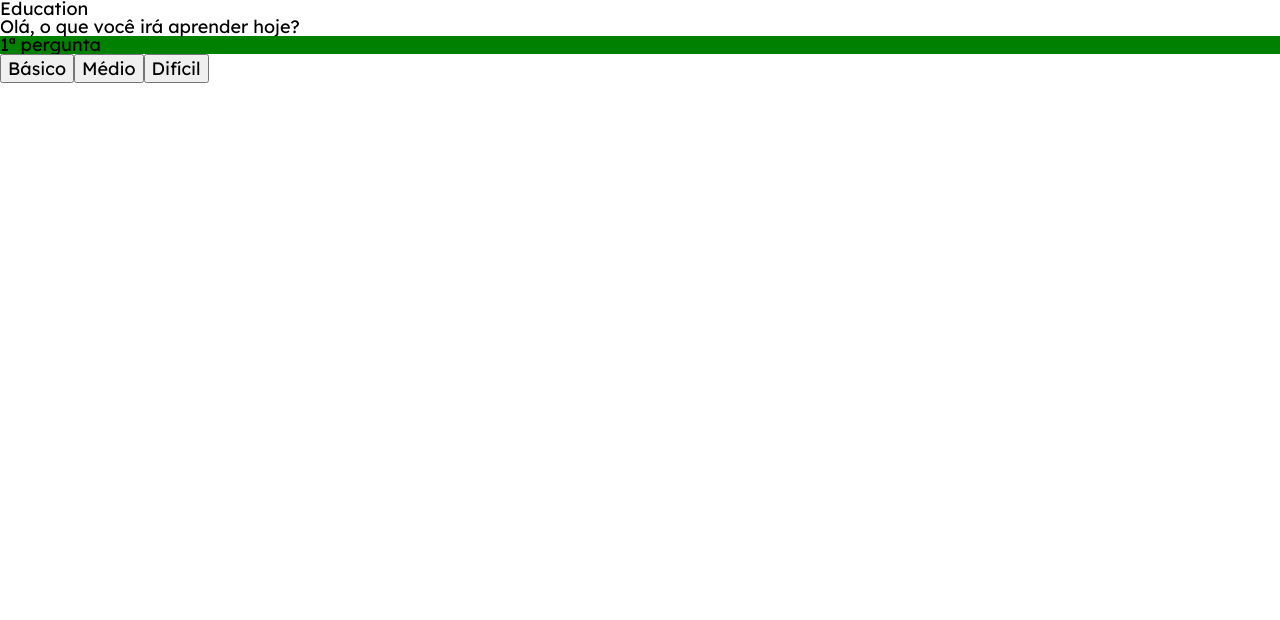
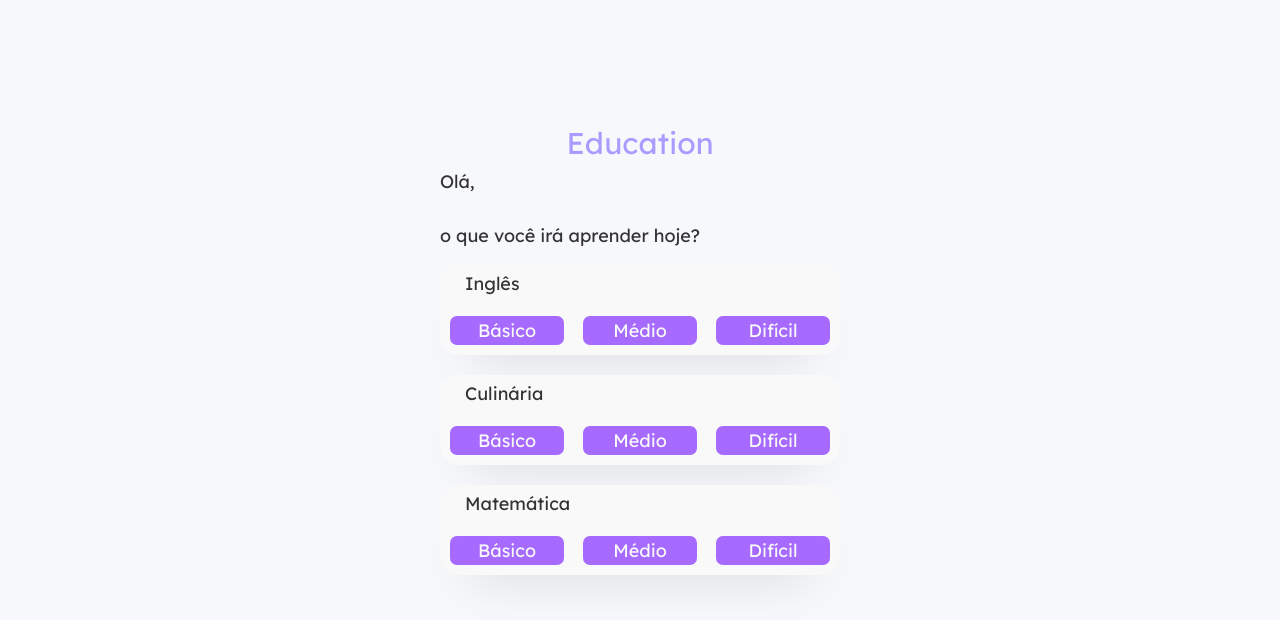
Before and after one commit to heusyfelype/driven-hackaton2-front, a React (Create React App) app: page / in a window 1280 px wide. Shown: the top 620 px of the page. Built offline with nearby package versions, Linux system fonts and the light colour scheme.

Commit message:
feature: first screen

```diff
--- a/src/components/FirstScreen.jsx
+++ b/src/components/FirstScreen.jsx
@@ -1,37 +1,110 @@
 import styled from 'styled-components';
 import {useState, useEffect} from "react";
-import {Link} from "react-router-dom";
+import {Link, useNavigate} from "react-router-dom";
+import axios from "axios";
 
 
 export default function FirstScreen() {
 
-    const [perguntas, setPerguntas] = useState([{id: 1, pergunta: "1ª pergunta"}]);
+    const navigate = useNavigate();
+    const perguntas = [
+        {id: 1, pergunta: "Inglês"},
+        {id: 2, pergunta: "Culinária"},
+        {id: 3, pergunta: "Matemática"}
+    ];
     useEffect(()=>{
         console.log("teste");
     },[]);
 
-    function responder() {
-
+    function responder(tema, dificuldade) {
+        navigate("/question", {state: {tema, dificuldade}});
     }
 
     return (
-        <$PrimeiraTela>
+        <PrimeiraTela>
             <h1>Education</h1>
-            <p>Olá, o que você irá aprender hoje?</p>
+            <p>Olá,</p><br></br><br></br> <p>o que você irá aprender hoje?</p>
+            <ul>
             {perguntas.map(tema =>
-                (<div className='tema' key={tema.id}>
+                (<li className='tema' key={tema.id}>
                     <h3>{tema.pergunta}</h3>
-                    <button onClick={responder}>Básico</button>
-                    <button onClick={responder}>Médio</button>
-                    <button onClick={responder}>Difícil</button>
-                </div>)
+                    <div className='botoes'>
+                        <button onClick={()=>{responder(tema.pergunta, "begginer");}}>Básico</button>
+                        <button onClick={()=>{responder(tema.pergunta, "intermediate");}}>Médio</button>
+                        <button onClick={()=>{responder(tema.pergunta, "advanced");}}>Difícil</button>
+                    </div>
+                </li>)
             )}
-        </$PrimeiraTela>
+            </ul>
+        </PrimeiraTela>
     );
 }
 
-const $PrimeiraTela = styled.main`
+const PrimeiraTela = styled.main`
+    background-color: #f7f8fc;
+    padding: 10%;
+    min-height: 100vh;
+    display: flex;
+    flex-direction: column;
+    justify-content: flex-start;
+    align-items: center;
+
+    h1 {
+        font-size: 30px;
+        color: #a69dff;
+        margin-bottom: 15px;
+    }
+
     h3 {
-        background-color: green;
+        color:#333333;
+        margin-left: 15px;
+    }
+
+    p {
+        text-align: start;
+        max-width: 400px;
+        width: 100%;
+        color:#333333;
+    }
+
+    ul {
+        margin-top: 20px;
+        max-width: 400px;
+        width: 100%;
+        display: flex;
+        flex-direction: column;
+        gap: 20px;
+    }
+
+    .tema {
+        border-radius: 20px;
+        background-color: #f9f9f9;
+        //background-color: red;
+        box-shadow: 0px 30px 50px -30px rgba(0, 0, 0, 0.15);
+        //max-width: 400px;
+        //width: 100%;
+        min-height: 90px;
+        padding: 10px;
+        display: flex;
+        justify-content: space-between;
+        flex-direction: column;
+
+        .botoes {
+
+            display: flex;
+            justify-content: space-between;
+            align-items: center;
+            gap: 5%;
+
+            button {
+                border-radius: 7px;
+                border: none;
+                background-color: #a66aff;
+                color: #f9f9f9;
+                width: 100%;
+                padding: 3px;
+            }
+        }
+
     }
 `;
```
